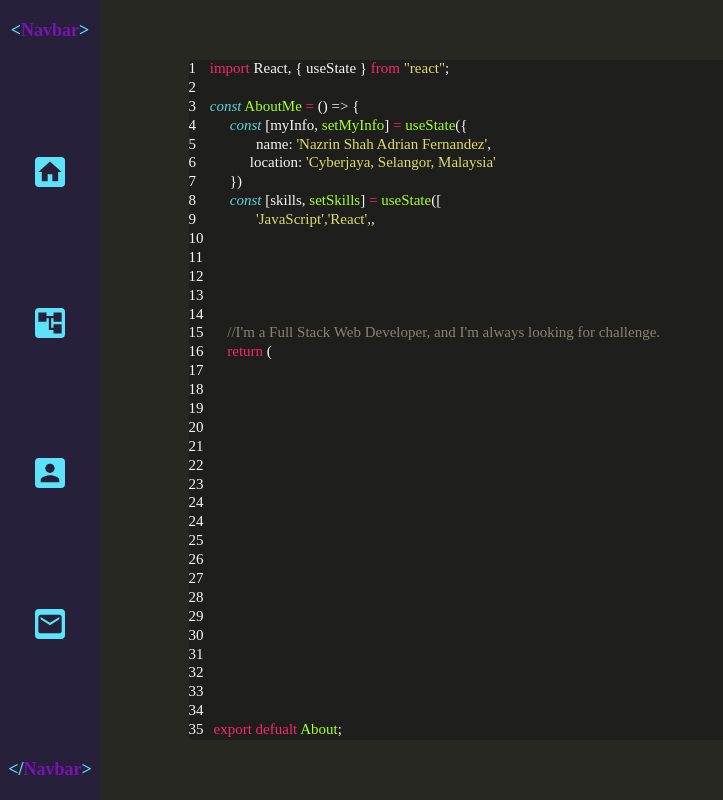
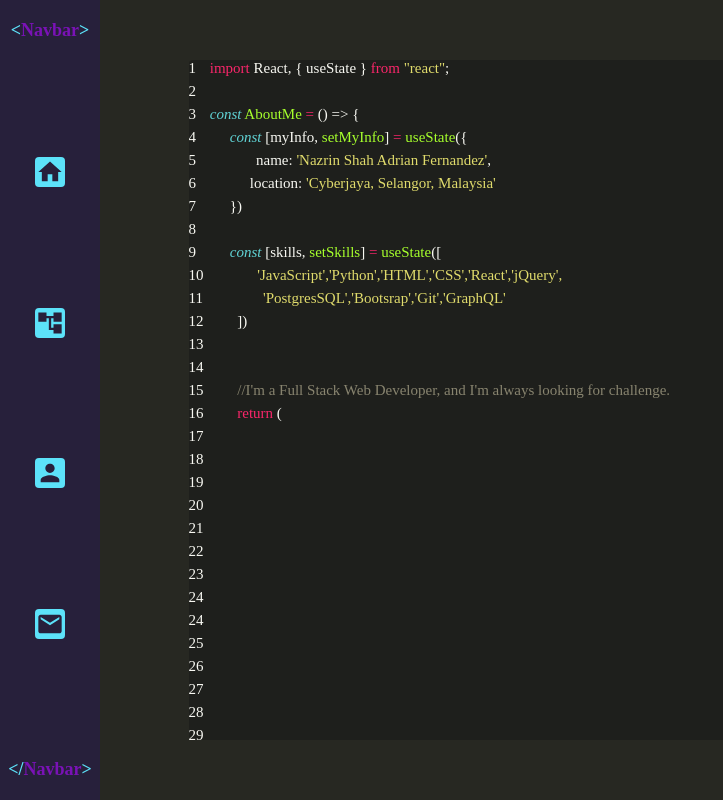
Before and after one commit to nazrinshahaf/my-portfolio-2, a React (Create React App) app: page / in a window 1280 px wide. Shown: the whole page, without its empty margins (0-723 px from the left). Built offline with nearby package versions, Linux system fonts and the light colour scheme; the HTML template or start-up script is replaced by a standard one.

Commit message:
added more skills and changed tab index or double digit numbers

```diff
--- a/src/About.js
+++ b/src/About.js
@@ -5,6 +5,7 @@ const About = () => {
     name: "Nazrin Shah Adrian Fernandez",
     location: "Cyberjaya, Selangor, Malaysia",
   });
+
   return (
     <div className="about-main-background" id="About">
       <div className="about-container">
@@ -59,7 +60,10 @@ const About = () => {
             <span className="about-tab-1">&#125;)</span>
           </div>
           <div className="about-grid-element">
-            <span className="about-grid-number">8</span>{" "}
+            <span className="about-grid-number">8</span>
+          </div>
+          <div className="about-grid-element">
+            <span className="about-grid-number">9</span>{" "}
             <span className="about-color-blue about-italic about-tab-1">
               const
             </span>{" "}
@@ -69,20 +73,20 @@ const About = () => {
             <span className="about-color-purple"></span>
           </div>
           <div className="about-grid-element">
-            <span className="about-grid-number">9</span>
+            <span>10</span>{" "}
             <span className="about-color-yellow about-tab-2">
-              'JavaScript','React',
+              'JavaScript','Python','HTML','CSS','React','jQuery',
             </span>
-            ,
-          </div>
-          <div className="about-grid-element">
-            <span>10</span>
           </div>
           <div className="about-grid-element">
             <span className="about-number-tab">11</span>
+            <span className="about-color-yellow about-tab-2">
+              'PostgresSQL','Bootsrap','Git','GraphQL'
+            </span>
           </div>
           <div className="about-grid-element">
-            <span className="about-number-tab">12</span>
+            <span className="about-number-tab">12</span>{" "}
+            <span className="about-tab-1">])</span>
           </div>
           <div className="about-grid-element">
             <span className="about-number-tab">13</span>
@@ -155,13 +159,15 @@ const About = () => {
           </div>
           <div className="about-grid-element">
             <span className="about-number-tab">33</span>
+            <span className="about-tab-1">);</span>
           </div>
           <div className="about-grid-element">
             <span className="about-number-tab">34</span>
+            <span>&#125;;</span>
           </div>
           <div className="about-grid-element">
             <span className="about-number-tab">35</span>
-            <span className="about-color-pink about-tab-0">export defualt</span>
+            <span className="about-color-pink">export defualt</span>
             <span className="about-color-green"> About</span>;
           </div>
         </div>
--- a/src/Scss/_About.scss
+++ b/src/Scss/_About.scss
@@ -43,13 +43,16 @@
   text-align: left;
   color: map-get($Monokai, text-light);
   font-size: 15px;
-  // margin: 0;
+  height: 23px;
 }
 .about-content .about-grid-element:hover {
   background-color: map-get($Monokai, background);
 }
 
 .about-grid-number {
+  margin: 0 10px 0 0;
+}
+.about-number-tab {
   margin: 0 10px 0 0;
 }
 
```
